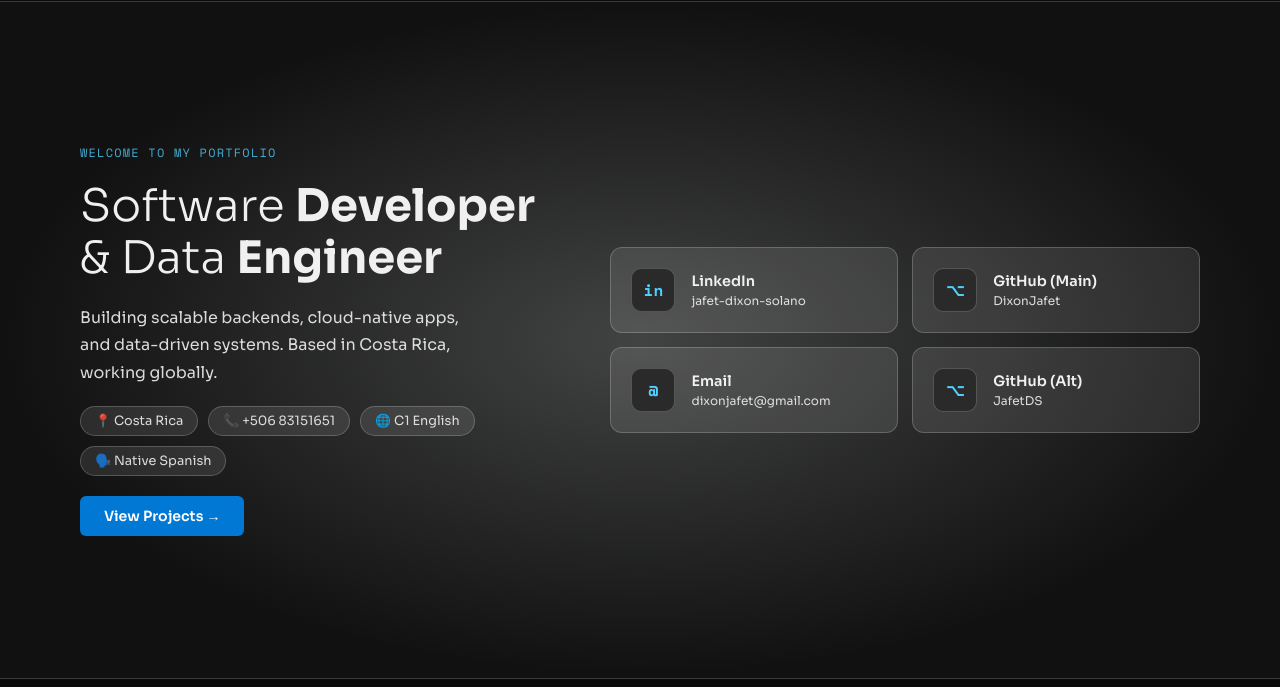
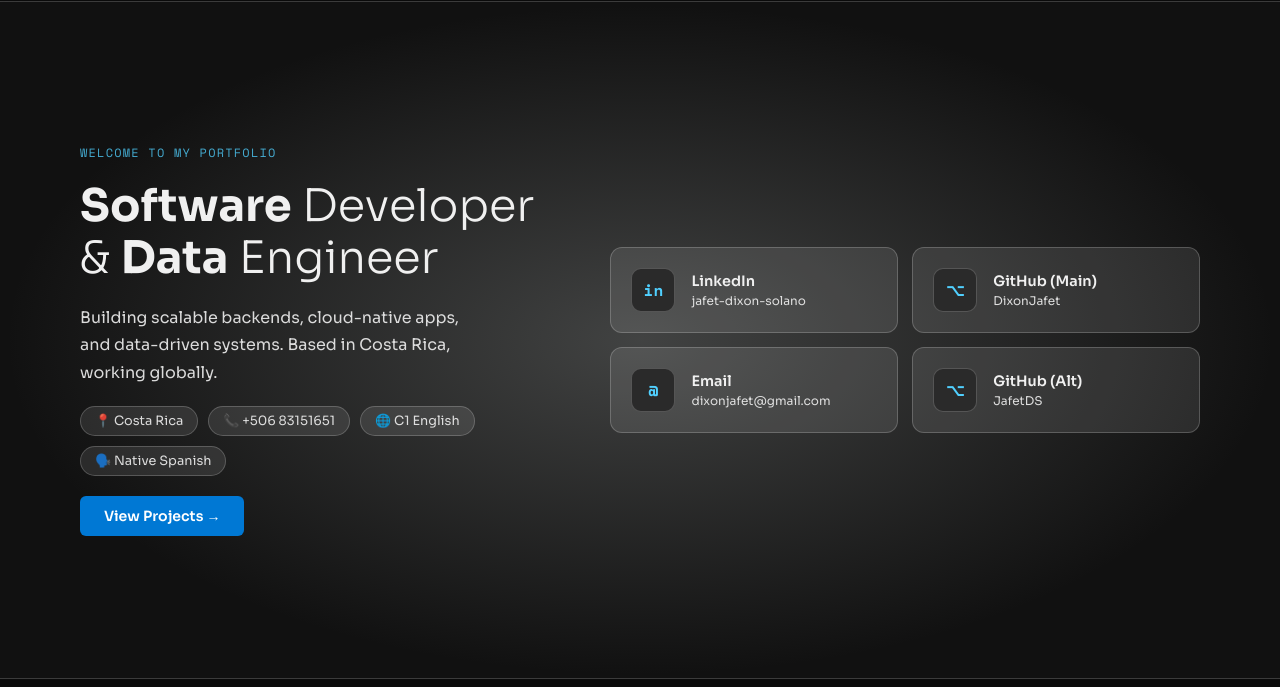
Before and after one commit to DixonJafet/Portfolio_website, a plain HTML site: page index.html in a window 1280 px wide. Shown: the part 54-741 px from the top of the page. Drawn offline with nearby package versions, Linux system fonts and the light colour scheme.

Commit message:
Update index.html

```diff
--- a/index.html
+++ b/index.html
@@ -31,7 +31,7 @@
       <section class="slide slide--hero active" data-index="0">
         <div class="slide-left">
           <p class="slide-eyebrow">Welcome to my portfolio</p>
-          <h1>Software <strong>Developer</strong><br>& Data <strong>Engineer</strong></h1>
+          <h1><strong>Software</strong> Developer<br>& <strong>Data</strong> Engineer</h1>
           <p class="slide-desc">Building scalable backends, cloud-native apps, and data-driven systems. Based in Costa Rica, working globally.</p>
           <div class="about-details">
             <div class="detail-pill">📍 Costa Rica</div>
```
